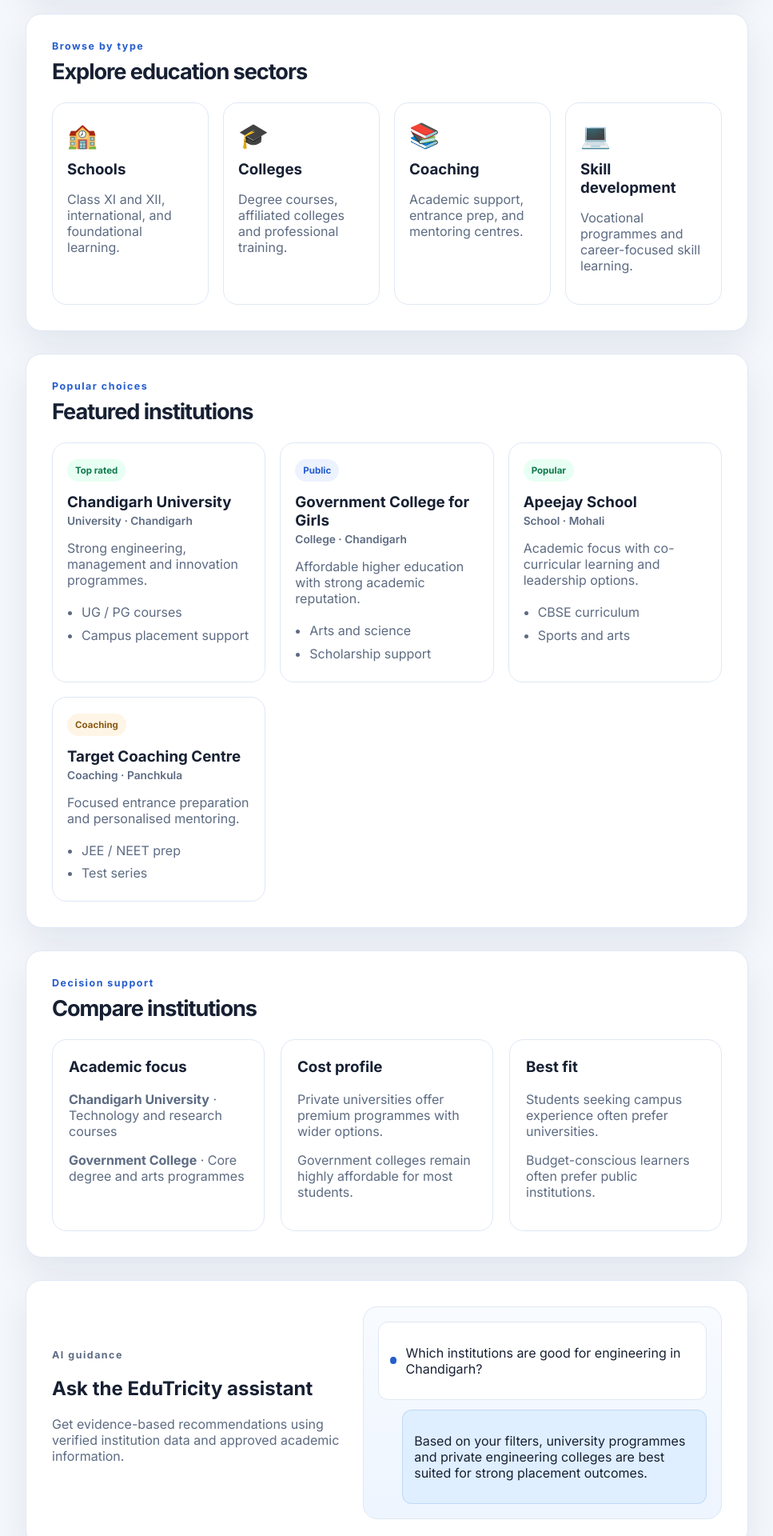
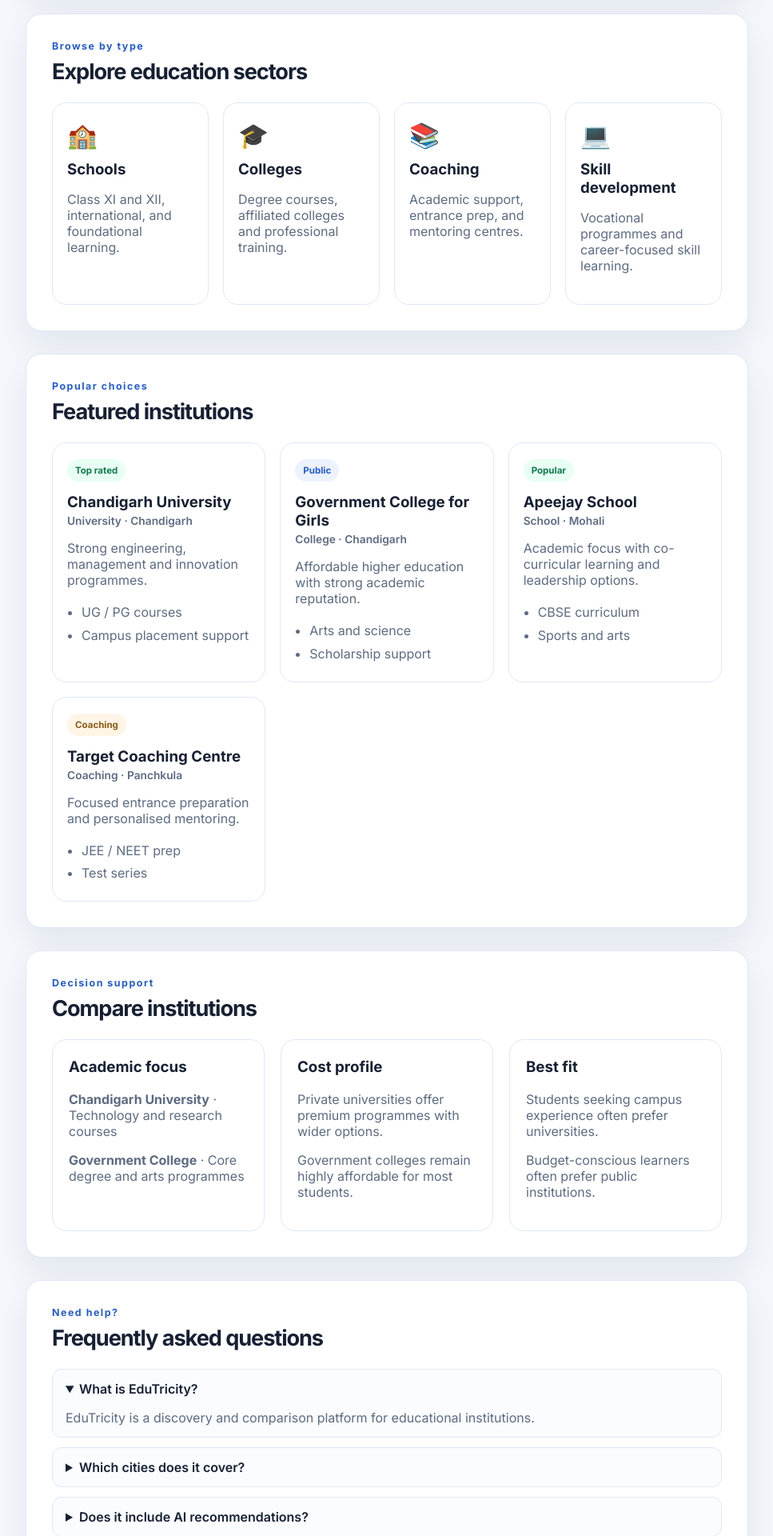
Before and after one commit to EDU-sector/edu-center-, a PHP site: page / in a window 1280 px wide. Shown: the part 640-2560 px from the top of the page at 80% size, without its empty margins (280-1247 px from the left). Run offline with PHP 8.4, Linux system fonts and the light colour scheme.

Commit message:
Remove the AI assistant section and keep the landing page aligned with the project's PHP + MySQL + DOM direction.

```diff
--- a/frontend/assets/css/style.css
+++ b/frontend/assets/css/style.css
@@ -315,7 +315,6 @@ main {
 .sector-card p,
 .institution-card p,
 .compare-card p,
-.assistant-copy p,
 .faq-list p,
 .suggest-form label,
 .form-status {
@@ -386,49 +385,6 @@ main {
 
 .compare-card h3 {
   margin-top: 0;
-}
-
-.assistant-panel {
-  display: grid;
-  grid-template-columns: minmax(0, 0.9fr) minmax(0, 1.1fr);
-  gap: 22px;
-  align-items: center;
-}
-
-.assistant-box {
-  background: linear-gradient(180deg, #f8fbff, #eef5ff);
-  border: 1px solid var(--line);
-  border-radius: 18px;
-  padding: 18px;
-  display: grid;
-  gap: 12px;
-}
-
-.message {
-  display: flex;
-  align-items: center;
-  gap: 12px;
-  padding: 12px 14px;
-  border-radius: 12px;
-}
-
-.message.incoming {
-  background: white;
-  border: 1px solid var(--line);
-}
-
-.message.outgoing {
-  background: #dfefff;
-  border: 1px solid rgba(37, 93, 206, 0.16);
-  margin-left: 30px;
-}
-
-.dot {
-  display: inline-block;
-  width: 9px;
-  height: 9px;
-  border-radius: 50%;
-  background: var(--primary);
 }
 
 .faq-list {
@@ -509,8 +465,7 @@ footer {
     position: static;
   }
 
-  .hero,
-  .assistant-panel {
+  .hero {
     grid-template-columns: 1fr;
   }
 }
--- a/frontend/index.html
+++ b/frontend/index.html
@@ -49,7 +49,6 @@
         <a href="#popular">Top institutions</a>
         <a href="#sectors">Education sectors</a>
         <a href="#compare">Compare schools</a>
-        <a href="#assistant">AI assistant</a>
         <a href="#faqs">Support</a>
       </aside>
 
@@ -65,7 +64,7 @@
 
             <div class="hero-actions">
               <a class="primary-btn" href="#popular">Explore institutions</a>
-              <a class="secondary-btn" href="#assistant">Try AI guide</a>
+              <a class="secondary-btn" href="#compare">Compare options</a>
             </div>
 
             <div class="location-tags" aria-label="Supported regions">
@@ -205,30 +204,6 @@
           </div>
         </section>
 
-        <section id="assistant" class="panel assistant-panel">
-          <div class="assistant-copy">
-            <p class="eyebrow">AI guidance</p>
-            <h2>Ask the EduTricity assistant</h2>
-            <p>
-              Get evidence-based recommendations using verified institution data and
-              approved academic information.
-            </p>
-          </div>
-
-          <div class="assistant-box">
-            <div class="message incoming">
-              <span class="dot"></span>
-              <p>Which institutions are good for engineering in Chandigarh?</p>
-            </div>
-            <div class="message outgoing">
-              <p>
-                Based on your filters, university programmes and private engineering
-                colleges are best suited for strong placement outcomes.
-              </p>
-            </div>
-          </div>
-        </section>
-
         <section id="faqs" class="panel">
           <div class="section-heading">
             <div>
@@ -248,7 +223,7 @@
             </details>
             <details>
               <summary>Does it include AI recommendations?</summary>
-              <p>Yes. The long-term plan includes evidence-backed AI answers using verified data.</p>
+              <p>No. This version keeps the experience focused on discoverability and comparison.</p>
             </details>
             <details>
               <summary>Can I suggest an institution?</summary>
```
